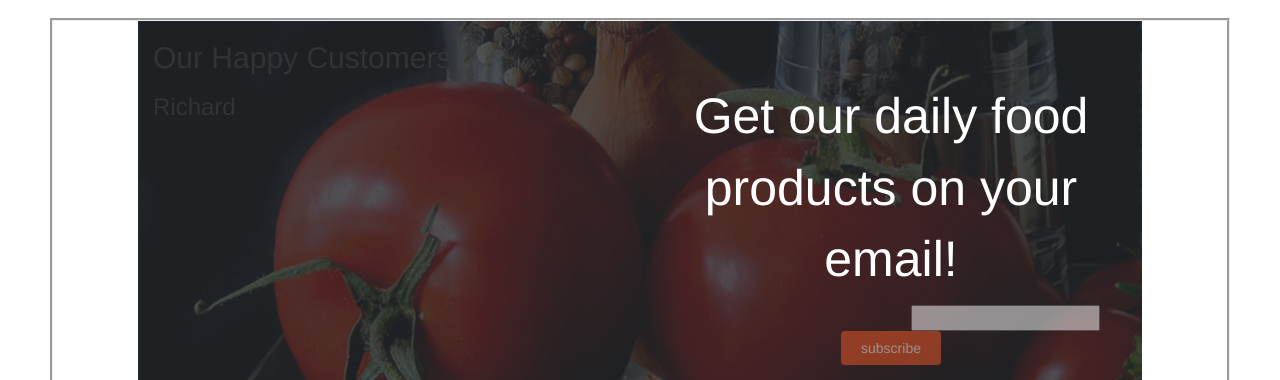
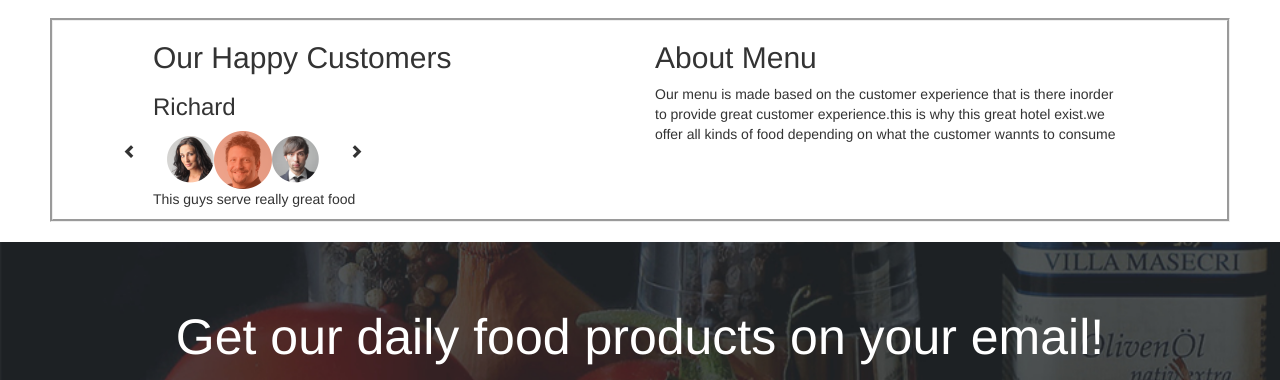
Before and after one commit to KabageMark/Kitchen, a plain HTML site: page index.html in a window 1280 px wide. Shown: the part 2184-2564 px from the top of the page. Drawn offline with Linux system fonts and the light colour scheme; files whose address does not match are found by name.

Commit message:
glyphicon added

```diff
--- a/css2/style.css
+++ b/css2/style.css
@@ -14,10 +14,10 @@
   transform: translate(125px, -660%);
 }
 #arrow5{
-
+  transform: translate(30px, -40%);
 }
 #arrow6{
-
+  transform: translate(-30px, -40%);
 }
 h1 {
   text-align: center;
--- a/index.html
+++ b/index.html
@@ -131,7 +131,7 @@
 
   <h2>Our Happy Customers</h2>
     <h3>Richard</h3><span>
-    <div id="arrow6" class="glyphicon glyphicon-chevron-left"><img src="img/assets/customers/p1.png" alt="customer1"><img src="img/assets/customers/p2.png" alt="customer2"><img src="img/assets/customers/p3.png" alt="customer3"></span><span><div id="arrow5" class="glyphicon glyphicon-chevron-right">
+    <div id="arrow6" class="glyphicon glyphicon-chevron-left"></div><img src="img/assets/customers/p1.png" alt="customer1"><img src="img/assets/customers/p2.png" alt="customer2"><img src="img/assets/customers/p3.png" alt="customer3"></span><span><div id="arrow5" class="glyphicon glyphicon-chevron-right"></div>
     <p>This guys serve really great food</p>
   </div></span>
   <div class="col-md-6 col-xs-12 col-sm-12 col-lg-6">
```
